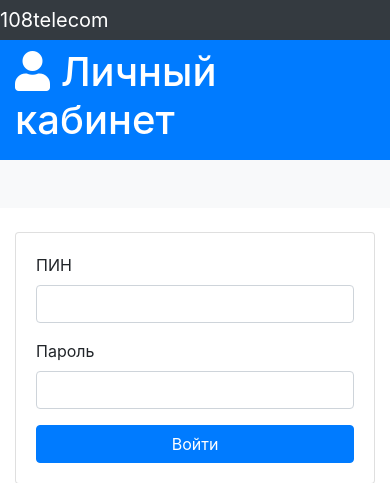
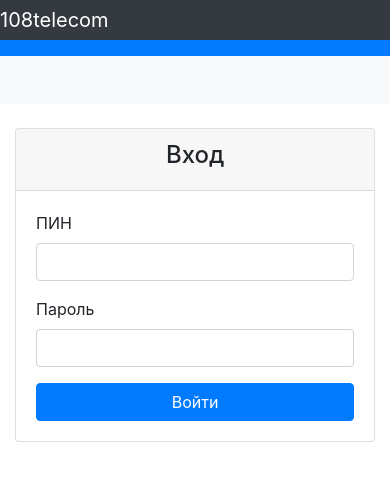
Before and after one commit to kheeva/108telecom_lk, a Django app: template lk/authapp/templates/login.html in a window 390 px wide. Shown: the top 483 px of the page. Run offline with Django 3.2, Linux system fonts and the light colour scheme; the template is opened without the code that fills it, so the values that code supplies are empty; some libraries are stand-ins or nearby versions.

Commit message:
add login tpl

```diff
--- a/lk/authapp/templates/login.html
+++ b/lk/authapp/templates/login.html
@@ -12,7 +12,7 @@
   <header id="main-header" class="py-2 bg-primary text-white">
     <div class="container">
       <div class="row">
-        <div class="col-md-6">
+        <div class="col-md-6 d-none d-sm-block">
           <h1>
               <i class="fas fa-user"></i>   Личный кабинет</h1>
         </div>
@@ -35,7 +35,7 @@
       <div class="row">
         <div class="col-md-6 mx-auto">
           <div class="card">
-            <div class="card-header d-none d-sm-block">
+            <div class="card-header">
               <h4 class="text-center">Вход</h4>
             </div>
             <div class="card-body">
```
